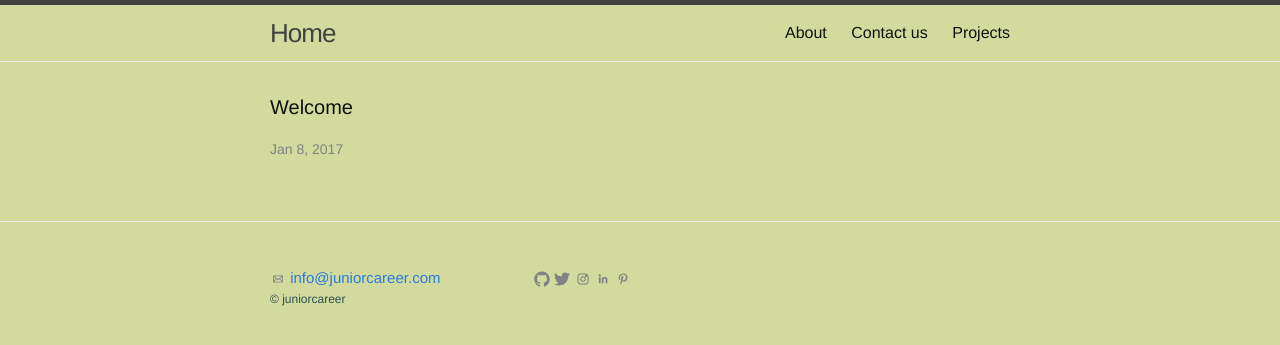
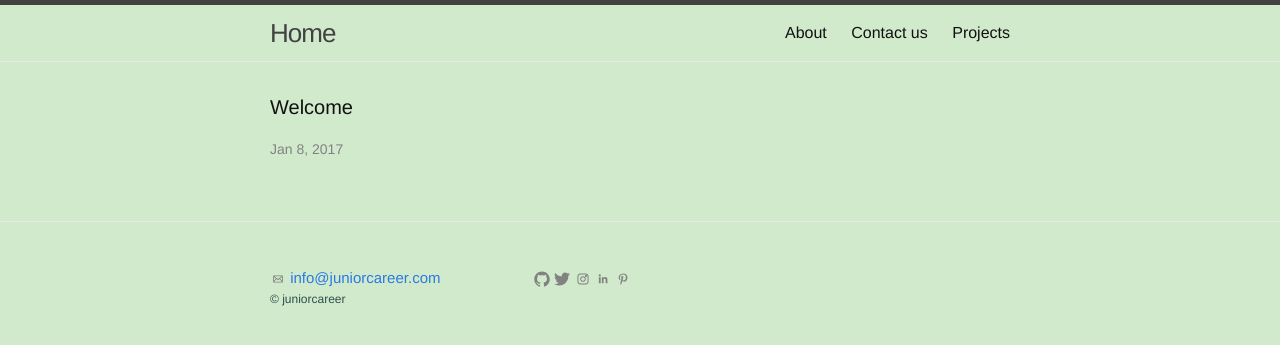
Before and after one commit to Soudehm/soudehm.github.io, a Jekyll site: the page built from index.html, in a window 1280 px wide. Shown: the top 345 px of the page. Built offline with Jekyll 4.4.1, drawn with Linux system fonts in a browser that asks for light colours.

Commit message:
Update main.scss

```diff
--- a/css/main.scss
+++ b/css/main.scss
@@ -15,7 +15,7 @@ $base-line-height: 1.5;
 $spacing-unit:     30px;
 
 $text-color:       #111;
-$background-color: #d2db9d;
+$background-color: #d1eacc;
 $brand-color:      #2a7ae2;
 
 $grey-color:       #828282;
```
